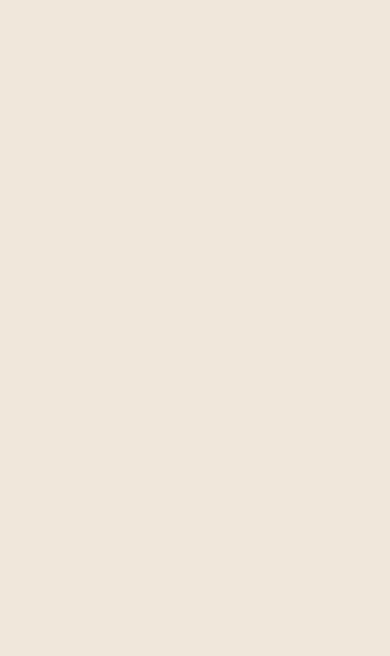
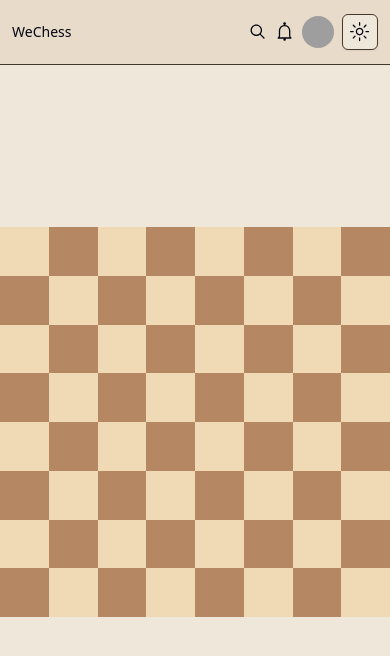
Before and after one commit to ElianMalessy/Next-Chess-App, a Next.js app: page / in a window 390 px wide. Shown: the top 656 px of the page. Built offline with nearby package versions, Linux system fonts and the light colour scheme; grey boxes are pictures that could not be loaded.

Commit message:
chessboard homepage addition

```diff
--- a/app/layout.tsx
+++ b/app/layout.tsx
@@ -1,6 +1,7 @@
 import './globals.css';
 import type {Metadata} from 'next';
 import Providers from '../components/contexts/providers';
+import {Navbar} from '@/components/navbar/navbar';
 
 export const metadata: Metadata = {
   title: 'Create Next App',
@@ -12,7 +13,10 @@ export default function RootLayout({children}: {children: React.ReactNode}) {
     <html lang='en' suppressHydrationWarning>
       <head />
       <body>
-        <Providers>{children}</Providers>
+        <Providers>
+          <Navbar />
+          <main className='min-h-screen min-w-full'>{children}</main>
+        </Providers>
       </body>
     </html>
   );
--- a/app/page.tsx
+++ b/app/page.tsx
@@ -1,15 +1,10 @@
-import {Navbar} from '@/components/navbar/navbar';
-
+import Board from '@/components/game/board';
 export default function Home() {
   return (
-    <main>
-      <div className='hidden flex-col md:flex'>
-        <div className='border-b'>
-          <div className='flex h-16 items-center px-3 bg-navBackground'>
-            <Navbar />
-          </div>
-        </div>
+    <div className='flex h-screen w-screen flex-row items-center justify-center'>
+      <div className='flex justify-center items-center ' style={{height: '500px', width: '500px'}}>
+        <Board />
       </div>
-    </main>
+    </div>
   );
 }
--- /dev/null
+++ b/components/chess-board/board.tsx
@@ -0,0 +1,33 @@
+export default function Board() {
+  return (
+    // <Box ref={svgRef}
+    // width={svgDimensions.width}
+    // height={svgDimensions.height}
+    // h='100%' w='100%' backgroundImage={'https://lichess1.org/assets/_tPoiFY/images/board/svg/brown.svg'}></Box>
+    <svg
+      xmlns='http://www.w3.org/2000/svg'
+      xmlnsXlink='http://www.w3.org/1999/xlink'
+      style={{width: '100%', height: '100%'}}
+      viewBox='0 0 8 8'
+      preserveAspectRatio='xMidYMid meet'
+      shapeRendering='crispEdges'
+    >
+      <g id='a'>
+        <g id='b'>
+          <g id='c'>
+            <g id='d'>
+              <rect width='1' height='1' fill='#f0d9b5' id='e' />
+              <use x='1' y='1' href='#e' xlinkHref='#e' />
+              <rect y='1' width='1' height='1' fill='#b58863' id='f' />
+              <use x='1' y='-1' href='#f' xlinkHref='#f' />
+            </g>
+            <use x='2' href='#d' xlinkHref='#d' />
+          </g>
+          <use x='4' href='#c' xlinkHref='#c' />
+        </g>
+        <use y='2' href='#b' xlinkHref='#b' />
+      </g>
+      <use y='4' href='#a' xlinkHref='#a' />
+    </svg>
+  );
+}
--- a/components/navbar/navbar.tsx
+++ b/components/navbar/navbar.tsx
@@ -7,7 +7,8 @@ import {Search} from './search';
 
 export function Navbar() {
   return (
-    <nav className={'flex min-w-full min-h-full items-center justify-between'}>
+    <div className='border-b fixed'>
+      <nav className='flex h-16 items-center justify-between px-3 bg-navBackground' style={{minWidth: '100vw'}}>
         <Link href='/examples/dashboard' className='text-sm font-medium transition-colors hover:text-primary'>
           WeChess
         </Link>
@@ -18,5 +19,6 @@ export function Navbar() {
           <ThemeToggle />
         </div>
       </nav>
+    </div>
   );
 }
```
Lines whose indentation alone changed are shown as unchanged.
